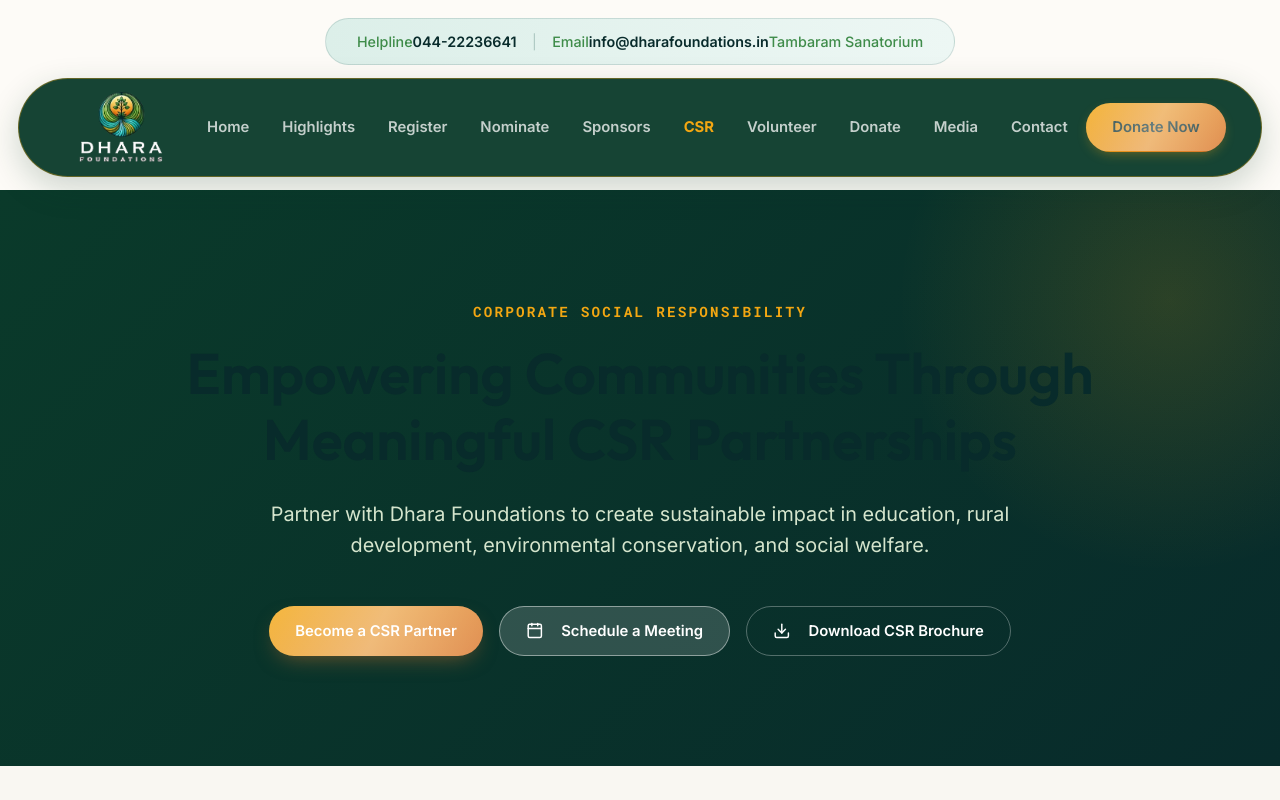
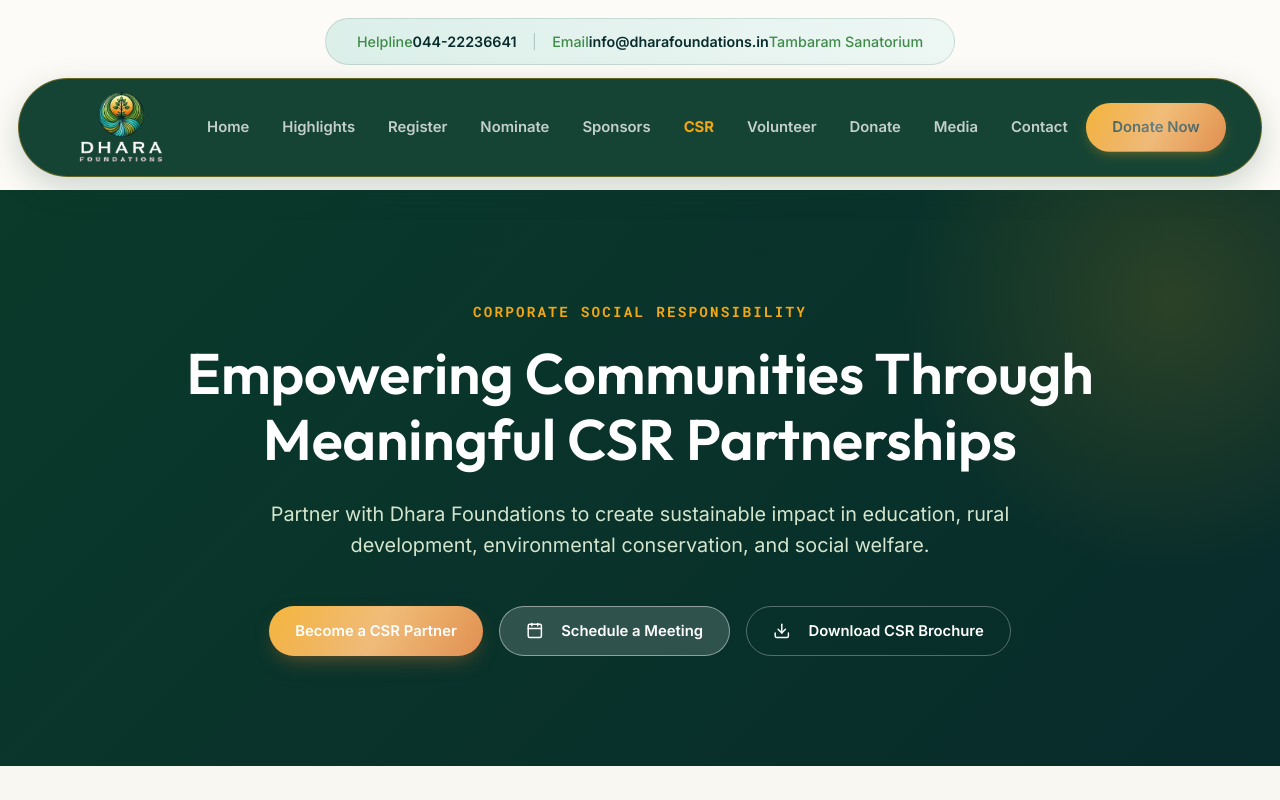
Before and after one commit to sounderrajan-07/Dhara-Foundations, a React (Vite) app: page / in a window 1280 px wide. Both pictures are taken after a click on the link "CSR". Shown: the top 800 px of the page. Built offline with nearby package versions, Linux system fonts and the light colour scheme; a web font is replaced by a local one.

Commit message:
fix: set main heading text color to white in CorporateCSR Hero section

```diff
--- a/src/components/CorporateCSR.jsx
+++ b/src/components/CorporateCSR.jsx
@@ -156,7 +156,8 @@
             lineHeight: '1.15',
             maxWidth: '850px',
             margin: '0 auto 24px',
-            fontWeight: '600'
+            fontWeight: '600',
+            color: '#ffffff'
           }}>
             Empowering Communities Through Meaningful CSR Partnerships
           </h1>
```
